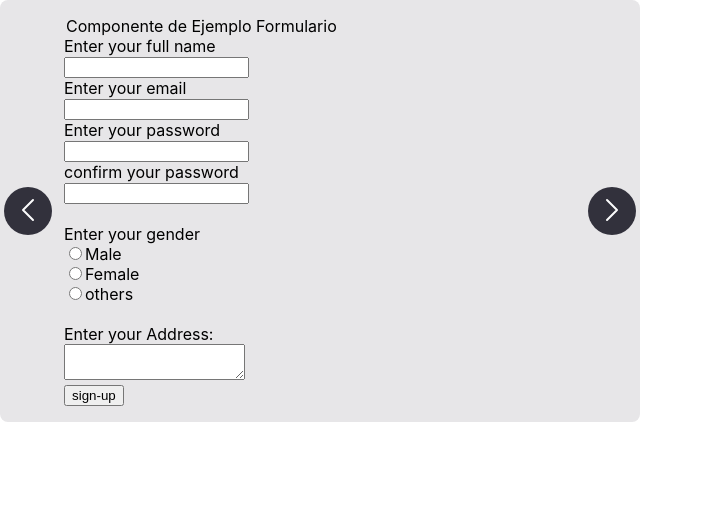
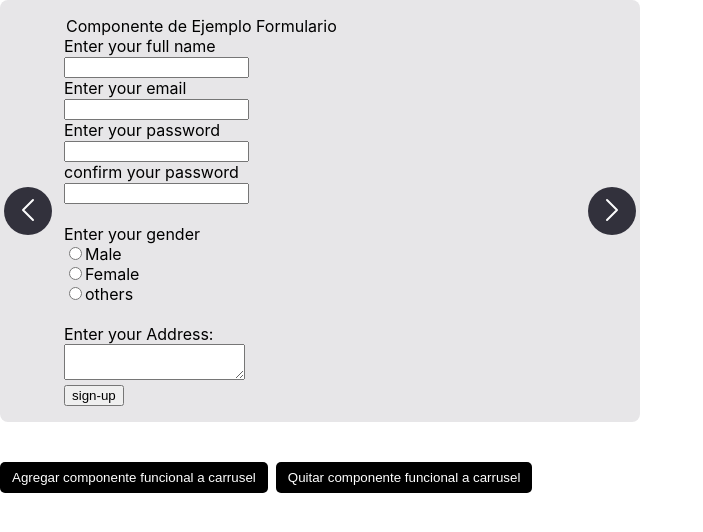
Before and after one commit to EduardoAyora/carrusel-react, a React (Create React App) app: page / in a window 1280 px wide. Shown: the top 532 px of the page, without its empty margins (0-703 px from the left). Built offline with nearby package versions, Linux system fonts and the light colour scheme.

Commit message:
Agregar y quitar componentes en el carrusel

```diff
--- a/src/App.css
+++ b/src/App.css
@@ -14,3 +14,13 @@ ul {
 .image {
   width: 500px;
 }
+
+.btn-agregar {
+  margin-top: 40px;
+  border: none;
+  background-color: black;
+  color: white;
+  border-radius: 5px;
+  padding: 8px 12px;
+  cursor: pointer;
+}
--- a/src/App.js
+++ b/src/App.js
@@ -4,22 +4,61 @@ import Carrusel from './components/Carrusel'
 import './App.css'
 
 class App extends Component {
+  state = {
+    carruselChildComponents: [
+      <ExampleComponentOne />,
+      <ExampleComponentTwo />,
+      <ExampleComponentThree />,
+    ],
+  }
+
+  agregarComponenteFuncionalACarrusel = () => {
+    this.setState({
+      carruselChildComponents: [
+        ...this.state.carruselChildComponents,
+        <FunctionalComponent />,
+      ],
+    })
+  }
+
+  quitarComponenteFuncionalACarrusel = () => {
+    this.setState({
+      carruselChildComponents: [
+        ...this.state.carruselChildComponents.slice(
+          0,
+          this.state.carruselChildComponents.length - 1
+        ),
+      ],
+    })
+  }
+
   render() {
     return (
       <div className='app-container'>
-        <Carrusel
-          childComponents={[
-            <ExampleComponentOne />,
-            <ExampleComponentTwo />,
-            <ExampleComponentThree />,
-          ]}
-        />
+        <Carrusel childComponents={this.state.carruselChildComponents} />
+        <button
+          className='btn-agregar'
+          onClick={this.agregarComponenteFuncionalACarrusel}
+        >
+          Agregar componente funcional a carrusel
+        </button>
+        <button
+          className='btn-agregar'
+          style={{ marginLeft: '8px' }}
+          onClick={this.quitarComponenteFuncionalACarrusel}
+        >
+          Quitar componente funcional a carrusel
+        </button>
       </div>
     )
   }
 }
 
 export default App
+
+function FunctionalComponent() {
+  return <div style={{ marginLeft: '60px' }}>Componente funcional</div>
+}
 
 class ExampleComponentOne extends Component {
   render() {
--- a/src/components/Carrusel.js
+++ b/src/components/Carrusel.js
@@ -7,6 +7,16 @@ export default class Carrusel extends Component {
   }
 
   ultimoIndiceDeComponente = this.props.childComponents.length - 1
+
+  componentDidUpdate(prevProps) {
+    if (this.props.childComponents.length > prevProps.childComponents.length) {
+      alert('Se montó componente')
+    }
+    if (this.props.childComponents.length < prevProps.childComponents.length) {
+      alert('Se quitó componente')
+    }
+    this.ultimoIndiceDeComponente = this.props.childComponents.length - 1
+  }
 
   clicDerecha = () => {
     if (
```
